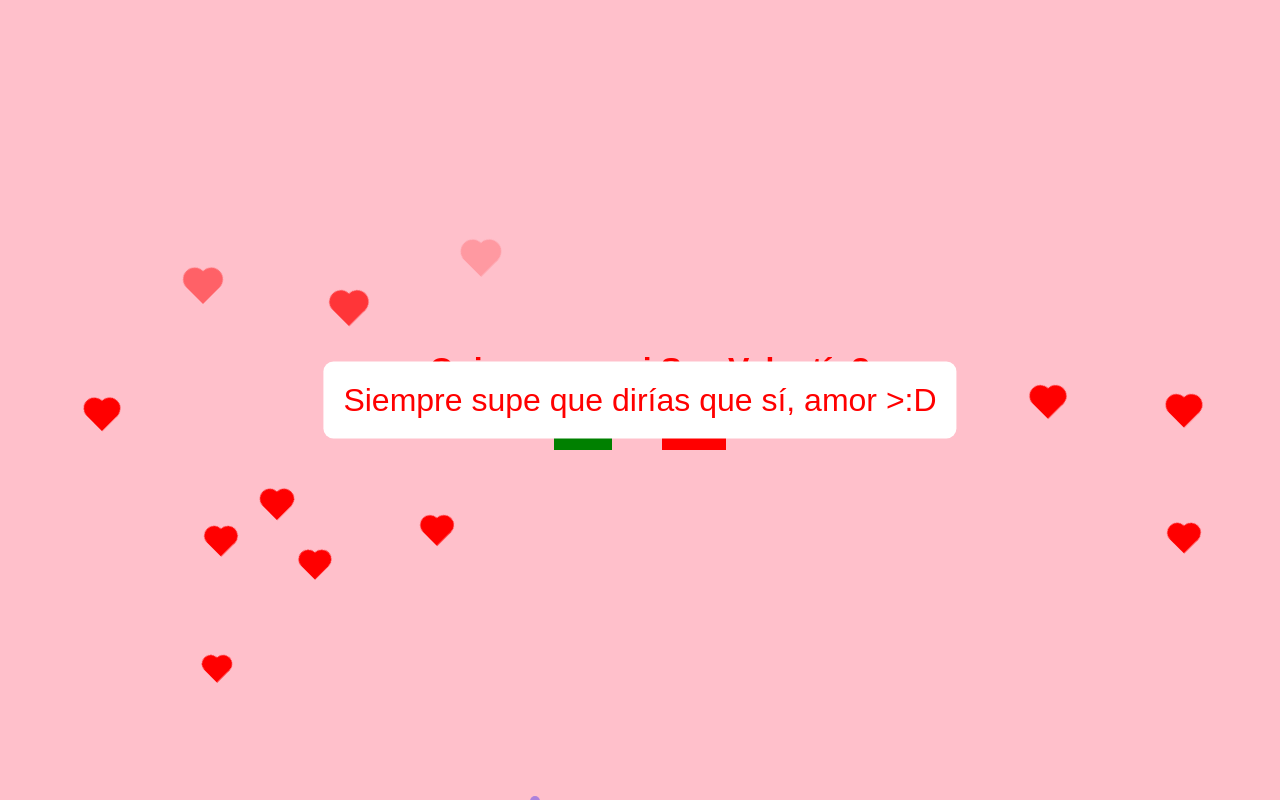
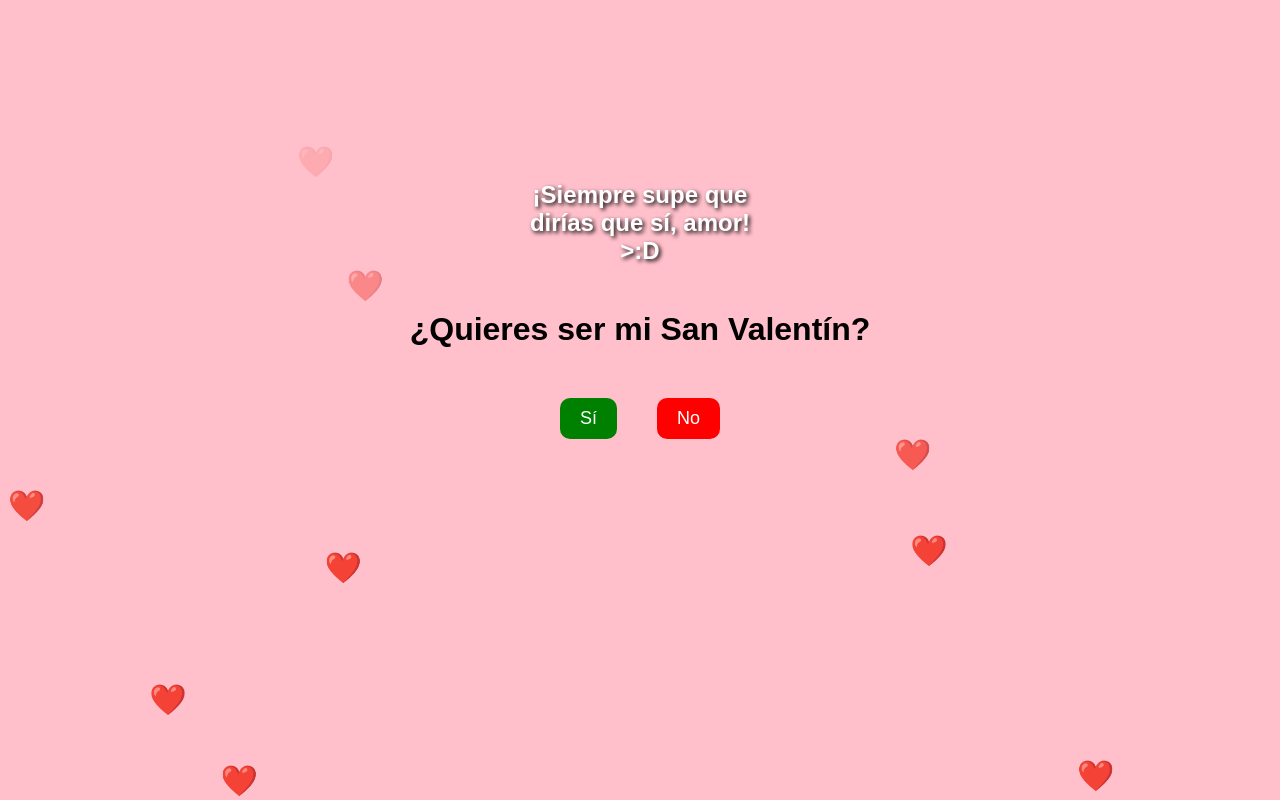
Before and after one commit to craxker-hero/San-valentin-web, a plain HTML site: page index.html in a window 1280 px wide. Both pictures are taken after a click on the button "Sí". Shown: the top 800 px of the page. Drawn offline with Linux system fonts and the light colour scheme.

Commit message:
Actualizar index.html v 1.2

```diff
--- a/index.html
+++ b/index.html
@@ -3,7 +3,7 @@
 <head>
     <meta charset="UTF-8">
     <meta name="viewport" content="width=device-width, initial-scale=1.0">
-    <title>San Valentín</title>
+    <title>¿Quieres ser mi San Valentín?</title>
     <style>
         * {
             margin: 0;
@@ -18,198 +18,183 @@
             height: 100vh;
             background-color: pink;
             font-family: Arial, sans-serif;
-            flex-direction: column;
-            text-align: center;
             overflow: hidden;
             position: relative;
+            flex-direction: column;
+        }
+
+        .container {
+            text-align: center;
+            position: relative;
+            z-index: 10;
+            margin-bottom: 50px;
         }
 
         h1 {
             font-size: 2em;
-            color: red;
-            margin-bottom: 20px;
-            position: relative;
-            z-index: 2;
+            margin-bottom: 50px;
         }
 
         .buttons {
             display: flex;
             justify-content: center;
-            gap: 50px;
-            position: relative;
-            z-index: 2;
+            align-items: center;
+            gap: 40px;
         }
 
         button {
+            font-size: 18px;
             padding: 10px 20px;
-            font-size: 1.2em;
             border: none;
             cursor: pointer;
-            transition: 0.3s;
-            position: relative;
+            transition: all 0.3s ease-in-out;
+            border-radius: 10px;
         }
 
-        .yes {
+        #yes {
             background-color: green;
             color: white;
         }
 
-        .no {
+        #no {
             background-color: red;
             color: white;
+            font-size: 18px;
+            padding: 10px 20px;
+            position: relative;
         }
 
-        .mensaje {
+        /* Animación de los corazones */
+        .heart {
             position: absolute;
-            top: 50%;
+            color: red;
+            font-size: 30px;
+            animation: floatUp linear infinite, fadeOut linear;
+        }
+
+@keyframes floatUp {
+    from { transform: translateY(100vh); opacity: 1; }
+    to { transform: translateY(-90vh); opacity: 1; }
+}
+
+        @keyframes fadeOut {
+            0% { opacity: 1; }
+            70% { opacity: 1; }
+            100% { opacity: 0; }
+        }
+
+        /* Animación de explosión de corazones */
+        .explosion {
+            position: absolute;
+            font-size: 20px;
+            animation: explode 1s ease-out forwards;
+        }
+
+        @keyframes explode {
+            0% { transform: scale(1) translate(0, 0); opacity: 1; }
+            100% { transform: scale(1.5) translate(var(--x), var(--y)); opacity: 0; }
+        }
+
+        /* Mensaje de respuesta */
+        #message {
+            position: absolute;
+            top: calc(20% - 3cm);
             left: 50%;
             transform: translate(-50%, -50%);
-            font-size: 2em;
-            color: red;
-            background: white;
-            padding: 20px;
-            border-radius: 10px;
+            font-size: 24px;
+            font-weight: bold;
+            color: white;
+            text-shadow: 2px 2px 4px black;
             display: none;
-            z-index: 3;
         }
 
-        /* Confeti más lento */
-        .confeti {
-            position: absolute;
-            width: 10px;
-            height: 10px;
-            background-color: yellow;
-            border-radius: 50%;
-            animation: caer 4s ease-out forwards;
-        }
+    </style>
+</head>
+<body>
 
-        @keyframes caer {
-            from {
-                transform: translateY(-50vh);
-                opacity: 1;
-            }
-            to {
-                transform: translateY(100vh);
-                opacity: 0;
+    <div class="container">
+        <h1>¿Quieres ser mi San Valentín?</h1>
+        <div class="buttons">
+            <button id="yes" onclick="sayYes()">Sí</button>
+            <button id="no" onclick="shrinkNo()">No</button>
+        </div>
+        <div id="message"></div>
+    </div>
+
+    <script>
+        let noMessages = [
+            "¿Estás seguro? 🙃",
+            "Piénsalo bien... 🤨",
+            "Me estás rompiendo el corazón 💔",
+            "Aún tienes otra oportunidad 🥺",
+            "No acepto un no por respuesta 😤"
+        ];
+        let noIndex = 0;
+
+        function sayYes() {
+            let message = document.getElementById("message");
+            message.innerText = "¡Siempre supe que dirías que sí, amor! >:D";
+            message.style.display = "block";
+
+            for (let i = 0; i < 10; i++) {
+                let heart = document.createElement("span");
+                heart.innerHTML = "❤️";
+                heart.classList.add("explosion");
+
+                let buttonYes = document.getElementById("yes");
+                let rect = buttonYes.getBoundingClientRect();
+                heart.style.left = `${rect.left + rect.width / 2}px`;
+                heart.style.top = `${rect.top + rect.height / 2}px`;
+
+                heart.style.setProperty("--x", `${Math.random() * 200 - 100}px`);
+                heart.style.setProperty("--y", `${Math.random() * 200 - 100}px`);
+
+                document.body.appendChild(heart);
+
+                setTimeout(() => heart.remove(), 1000);
             }
         }
 
-        /* Corazones flotando más lentamente y más arriba */
-        .heart {
-            position: absolute;
-            width: 20px;
-            height: 20px;
-            background-color: red;
-            transform: rotate(-45deg);
-            animation: float 8s linear infinite;
-            opacity: 1;
+        function shrinkNo() {
+            let noButton = document.getElementById("no");
+            let message = document.getElementById("message");
+
+            let currentSize = parseFloat(window.getComputedStyle(noButton).fontSize);
+
+            if (currentSize > 5) {
+                noButton.style.fontSize = (currentSize - 2) + "px";
+                noButton.style.padding = (parseFloat(noButton.style.padding) - 1) + "px";
+            } else {
+                let randomX = (Math.random() * 4 - 2) + "cm";
+                let randomY = (Math.random() * 4 - 2) + "cm";
+                noButton.style.transform = `translate(${randomX}, ${randomY})`;
+            }
+
+            message.innerText = noMessages[noIndex];
+            message.style.display = "block";
+
+            noIndex = (noIndex + 1) % noMessages.length;
         }
 
-        .heart::before,
-        .heart::after {
-            content: '';
-            position: absolute;
-            width: 20px;
-            height: 20px;
-            background-color: red;
-            border-radius: 50%;
+        function createHeart() {
+            const heart = document.createElement("div");
+            heart.classList.add("heart");
+            heart.innerHTML = "❤️";
+            document.body.appendChild(heart);
+
+            heart.style.left = Math.random() * 100 + "vw";
+            heart.style.bottom = "-20px";
+
+            let duration = Math.random() * 5 + 5;
+            heart.style.animationDuration = duration + "s";
+
+            setTimeout(() => {
+                heart.remove();
+            }, duration * 1000);
         }
 
-        .heart::before {
-            top: -10px;
-            left: 0;
-        }
+        setInterval(createHeart, 300);
+    </script>
 
-        .heart::after {
-            left: 10px;
-            top: 0;
-        }
-
-        @keyframes float {
-            0% {
-                transform: translateY(100vh) rotate(-45deg) scale(0.5);
-                opacity: 1;
-            }
-            90% {
-                opacity: 1;
-            }
-            100% {
-                transform: translateY(-20vh) rotate(-45deg) scale(1.2);
-                opacity: 0;
-            }
-        }
-    </style>
-</head>
-<body>
-    <h1>¿Quieres ser mi San Valentín?</h1>
-    <div class="buttons">
-        <button class="yes" onclick="mostrarMensaje()">Sí</button>
-        <button class="no" onclick="moverBoton()">No</button>
-    </div>
-
-    <div class="mensaje" id="mensaje">Siempre supe que dirías que sí, amor >:D</div>
-
-    <script>
-        // Colores para el confeti
-        const coloresConfeti = ["red", "yellow", "blue", "green", "purple"];
-
-        // Mover el botón "No" de manera aleatoria sin salirse de la pantalla
-        function moverBoton() {
-            let btnNo = document.querySelector('.no');
-            let maxX = window.innerWidth - btnNo.clientWidth;
-            let maxY = window.innerHeight - btnNo.clientHeight;
-
-            let x = Math.random() * maxX;
-            let y = Math.random() * maxY;
-
-            btnNo.style.position = "absolute";
-            btnNo.style.left = `${x}px`;
-            btnNo.style.top = `${y}px`;
-        }
-
-        // Mostrar el mensaje y generar confeti
-        function mostrarMensaje() {
-            document.getElementById("mensaje").style.display = "block";
-            generarConfeti();
-        }
-
-        // Generar confeti
-        function generarConfeti() {
-            for (let i = 0; i < 50; i++) {
-                let confeti = document.createElement("div");
-                confeti.classList.add("confeti");
-                document.body.appendChild(confeti);
-                confeti.style.left = `${Math.random() * 100}vw`;
-                confeti.style.animationDuration = `${Math.random() * 4 + 2}s`;
-                confeti.style.backgroundColor = coloresConfeti[Math.floor(Math.random() * coloresConfeti.length)];
-
-                setTimeout(() => confeti.remove(), 4000);
-            }
-        }
-
-        // Crear corazones
-        function crearCorazon() {
-            let heart = document.createElement("div");
-            heart.classList.add("heart");
-            document.body.appendChild(heart);
-            heart.style.left = `${Math.random() * 100}vw`;
-            heart.style.animationDuration = `${Math.random() * 8 + 5}s`;
-
-            setTimeout(() => heart.remove(), 8000);
-        }
-
-        // Controlar la cantidad de corazones en pantalla
-        function controlarCorazones() {
-            let corazonesActuales = document.querySelectorAll(".heart").length;
-            while (corazonesActuales < 15) {
-                crearCorazon();
-                corazonesActuales++;
-            }
-        }
-
-        // Iniciar el sistema de corazones
-        setInterval(controlarCorazones, 1000);
-        controlarCorazones();
-    </script>
 </body>
 </html>
```
